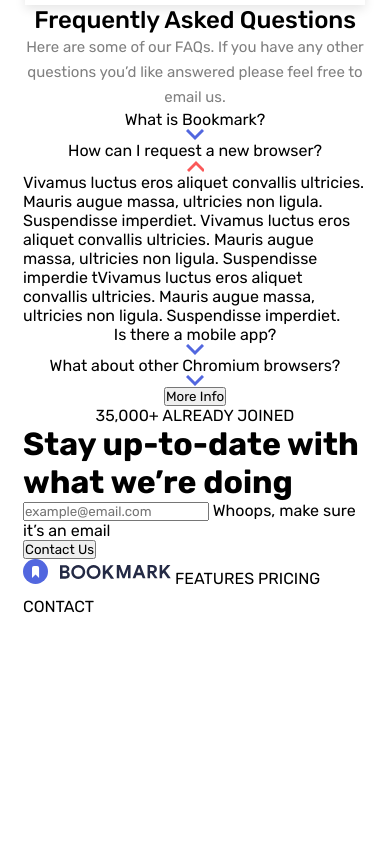
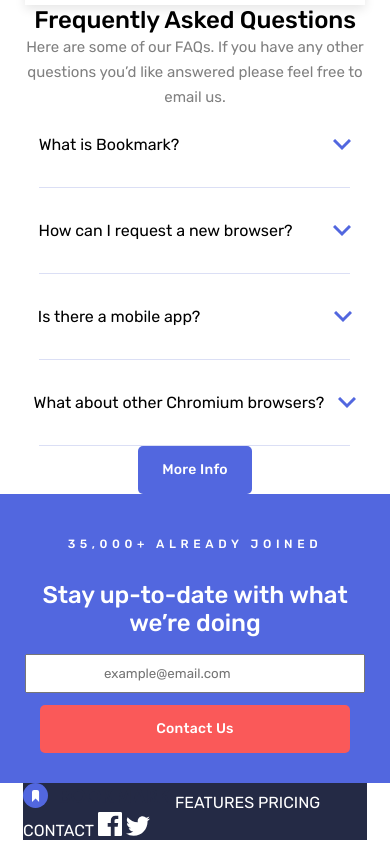
Before and after one commit to AnanoMakharashvili/Bookmark-Landing-Page-Master, a plain HTML site: page index.html in a window 390 px wide. Shown: the part 2540-3403 px from the top of the page. Before the commit the page ends 3179 px from the top, so only its background shows below. Drawn offline with Linux system fonts and the light colour scheme.

Commit message:
Added email input form and corresponding styles for the mobile version

```diff
--- a/index.html
+++ b/index.html
@@ -103,30 +103,59 @@
         >Here are some of our FAQs. If you have any other questions you’d like
         answered please feel free to email us.</span
       >
+      <div class="arrow-section">
+        <div class="info-arrow-style">
           <span>What is Bookmark?</span>
-      <img src="assets/icon-arrow.svg" rel="icon-arrow" class="icon-arrow" />
+          <img
+            src="assets/icon-arrow.svg"
+            rel="icon-arrow"
+            class="icon-arrow-one"
+          />
+        </div>
+        <img src="assets/line.png" rel="line" class="line-style" />
+        <div class="info-arrow-style">
           <span>How can I request a new browser?</span>
-      <img src="assets/Path 3.png" rel="Path" class="path-style" />
-      <p>
-        Vivamus luctus eros aliquet convallis ultricies. Mauris augue massa,
-        ultricies non ligula. Suspendisse imperdiet. Vivamus luctus eros aliquet
-        convallis ultricies. Mauris augue massa, ultricies non ligula.
-        Suspendisse imperdie tVivamus luctus eros aliquet convallis ultricies.
-        Mauris augue massa, ultricies non ligula. Suspendisse imperdiet.
-      </p>
+          <img
+            src="assets/icon-arrow.svg"
+            rel="icon-arrow"
+            class="icon-arrow-two"
+          />
+        </div>
+        <img src="assets/line.png" rel="line" class="line-style" />
+        <div class="info-arrow-style">
           <span>Is there a mobile app?</span>
-      <img src="assets/icon-arrow.svg" rel="icon-arrow" class="icon-arrow" />
+          <img
+            src="assets/icon-arrow.svg"
+            rel="icon-arrow"
+            class="icon-arrow-three"
+          />
+        </div>
+        <img src="assets/line.png" rel="line" class="line-style" />
+        <div class="info-arrow-style">
           <span>What about other Chromium browsers?</span>
-      <img src="assets/icon-arrow.svg" rel="icon-arrow" class="icon-arrow" />
-      <button>More Info</button>
-      <span>35,000+ ALREADY JOINED</span>
-      <h1>Stay up-to-date with what we’re doing</h1>
+          <img
+            src="assets/icon-arrow.svg"
+            rel="icon-arrow"
+            class="icon-arrow-four"
+          />
+        </div>
+        <img src="assets/line.png" rel="line" class="line-style" />
+      </div>
+      <button class="more-info-style">More Info</button>
+      <div class="email-contact-section">
+        <span class="joined-style">35,000+ ALREADY JOINED</span>
+        <h1 class="stay-up-to-date-style">
+          Stay up-to-date with what we’re doing
+        </h1>
         <div class="form-container">
           <div class="input-container">
             <input type="text" id="email" placeholder="example@email.com" />
-          <span class="error">Whoops, make sure it’s an email</span>
+            <span class="error" id="error"
+              >Whoops, make sure it’s an email</span
+            >
           </div>
-        <button class="btn">Contact Us</button>
+          <button class="contact-us-style">Contact Us</button>
+        </div>
       </div>
       <footer>
         <img src="assets/logo-bookmark.svg" rel="bookmarks" class="bookmarks" />
--- a/styless.css
+++ b/styless.css
@@ -185,3 +185,91 @@ header {
   letter-spacing: -0.07500000298023224px;
   text-align: center;
 }
+
+.arrow-section {
+  display: flex;
+  flex-direction: column;
+  align-items: center;
+  gap: 33px;
+  margin-top: 25px;
+}
+
+.info-arrow-style {
+  display: flex;
+  flex-direction: row;
+  align-items: center;
+  gap: 14px;
+}
+
+.icon-arrow-one {
+  margin-left: 140px;
+}
+
+.icon-arrow-two {
+  margin-left: 27px;
+}
+
+.icon-arrow-three {
+  margin-left: 120px;
+}
+
+.email-contact-section {
+  display: flex;
+  flex-direction: column;
+  align-items: center;
+  background-color: #5267df;
+  color: #ffffff;
+  padding: 30px;
+  gap: 17px;
+}
+
+.form-container {
+  display: flex;
+  flex-direction: column;
+  align-items: center;
+  gap: 12px;
+}
+
+.joined-style {
+  font-family: Rubik;
+  font-size: 12px;
+  font-weight: 500;
+  line-height: 40px;
+  letter-spacing: 4.615385055541992px;
+  text-align: center;
+}
+
+.stay-up-to-date-style {
+  font-family: Rubik;
+  font-size: 24px;
+  font-weight: 500;
+  line-height: 28px;
+  letter-spacing: -0.07500000298023224px;
+  text-align: center;
+}
+
+#email {
+  padding: 10px 77px;
+}
+
+.contact-us-style {
+  background-color: #fa5959;
+  color: white;
+  font-size: 14px;
+  font-weight: 500;
+  line-height: 28px;
+  letter-spacing: 0.25px;
+  text-align: center;
+  padding: 10px 116px;
+  border: none;
+  border-radius: 5px;
+}
+
+.error {
+  display: none;
+}
+
+footer {
+  background-color: #242a45;
+  color: white;
+}
```
Lines whose indentation alone changed are shown as unchanged.
